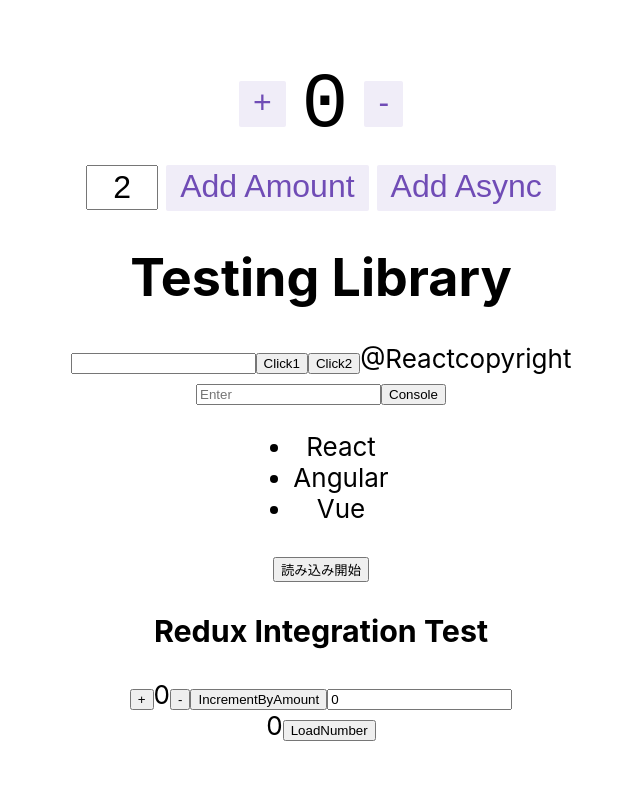
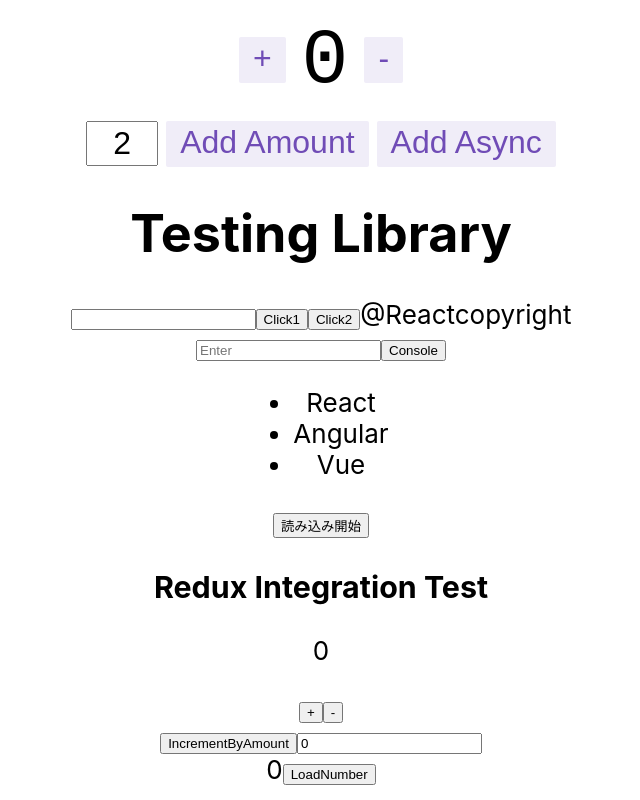
Before and after one commit to 36t/react-testing-library, a React (Create React App) app: page / in a window 1280 px wide. Shown: the whole page, without its empty margins (319-959 px from the left). Built offline with nearby package versions, Linux system fonts and the light colour scheme; no server answers.

Commit message:
mod: updated jsx syntax.

```diff
--- a/src/component/Redux.tsx
+++ b/src/component/Redux.tsx
@@ -16,11 +16,20 @@
     <div>
       <h3>Redux Integration Test</h3>
       <div>
-        <button onClick={() => dispatch(increment())}>+</button>
-        <span data-testid="count-value">{count}</span>
-        <button onClick={() => dispatch(decrement())}>-</button>
-        <button onClick={() => dispatch(incrementByAmount(number | 0))}>IncrementByAmount </button>
-        <input type="text" placeholder="Enter" value={number} onChange={(event) => setInputValue(event.target.value)} />
+        <p data-testid="count-value">{count}</p>
+        <div>
+          <button onClick={() => dispatch(increment())}>+</button>
+          <button onClick={() => dispatch(decrement())}>-</button>
+        </div>
+        <div>
+          <button onClick={() => dispatch(incrementByAmount(number | 0))}>IncrementByAmount </button>
+          <input
+            type="text"
+            placeholder="Enter"
+            value={number}
+            onChange={(event) => setInputValue(event.target.value)}
+          />
+        </div>
       </div>
     </div>
   )
```
